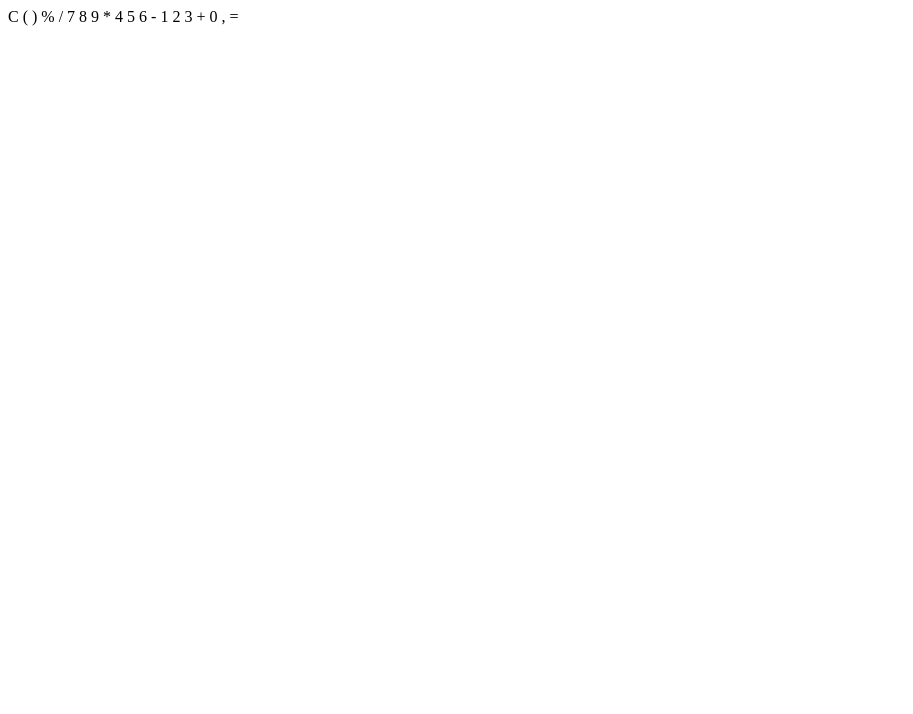
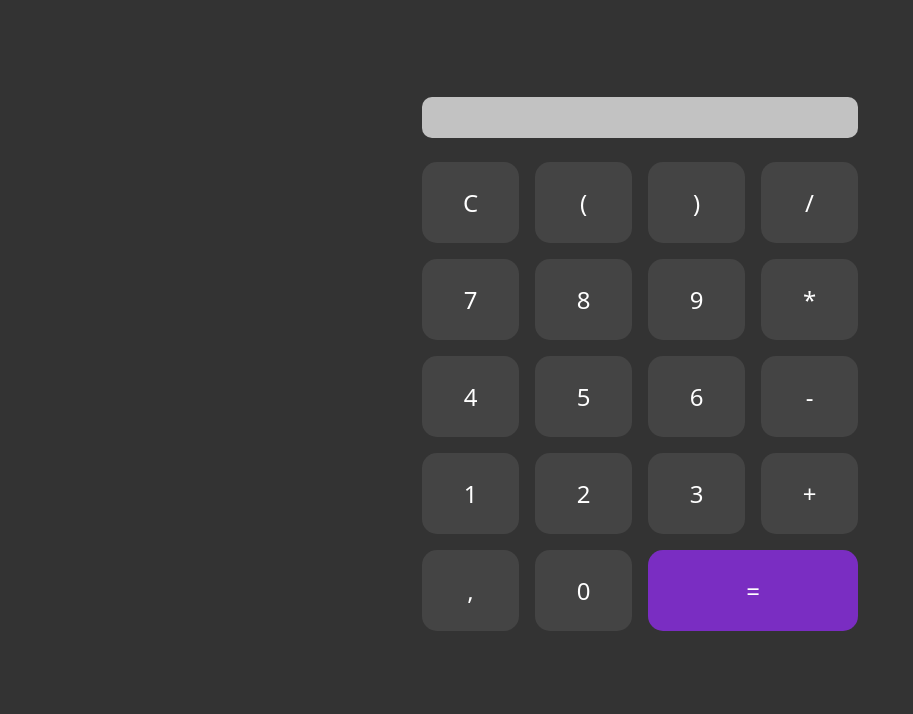
Before and after one commit to jotaraujo/calculator, a website: page index.html in a window 1280 px wide. Shown: the whole page, without its empty margins (0-913 px from the left). Drawn offline with Linux system fonts and the light colour scheme.

Commit message:
:lipstick: feat: Estilização da calculadora concluída

```diff
--- a/assets/css/style.css
+++ b/assets/css/style.css
@@ -0,0 +1,85 @@
+* {
+  box-sizing: border-box;
+  font-family: system-ui, -apple-system, BlinkMacSystemFont, 'Segoe UI', Roboto, Oxygen, Ubuntu, Cantarell, 'Open Sans', 'Helvetica Neue', sans-serif;
+  margin: 0;
+  padding: 0;
+}
+
+body {
+  background-color: #333;
+  display: flex;
+  justify-content: center;
+  align-items: center;
+  min-height: 100vh;
+}
+
+#container {
+  border-radius: 15px;
+  display: flex;
+  flex-direction: column;
+  justify-content: flex-end;
+  align-items: center;
+  height: 750px;
+  width: 500px;
+  padding: 2rem;
+}
+
+/* Área de exibição unificada */
+#calculator-display {
+  border: none;
+  border-radius: 10px;
+  color: #fff;
+  font-size: 1.5rem;
+  margin-bottom: 1.5rem;
+  min-height: 40px;
+  opacity: 0.7;
+  padding-bottom: 0.5rem;
+  width: 100%;
+  text-align: right;
+  transition: outline .3s ease;
+}
+
+#calculator-display:focus {
+  outline: 2px solid #7a2dc2;
+}
+
+.result-display {
+  color: #fff;
+  font-size: 3.5rem;
+  min-height: 80px;
+  width: 100%;
+  text-align: right;
+  margin-bottom: 2rem;
+}
+
+#operators {
+  display: grid;
+  grid-template-columns: repeat(4, 1fr);
+  gap: 1rem;
+  width: 100%;
+}
+
+.operator {
+  background-color: #444;
+  border: none;
+  border-radius: 15px;
+  color: #fff;
+  cursor: pointer;
+  padding: 1.5rem;
+  font-size: 1.5rem;
+  text-align: center;
+  transition: background-color 0.2s ease;
+}
+
+.operator:hover {
+  background-color: #0c45ad;
+}
+
+.operator-equals {
+  grid-column: span 2;
+  background-color: #7a2dc2;
+}
+
+.operator-equals:hover {
+  background-color: #9342d8;
+}
--- a/index.html
+++ b/index.html
@@ -10,14 +10,13 @@
 <body>
   <!-- Criar um container principal da calculadora -->
   <div id="container">
-    <!-- Criar um span onde será colcado os números e as operações-->
-    <span id="calculator-display"></span>
+    <!-- Criar um input onde será colcado os números e as operações-->
+    <input type="text" id="calculator-display"></input>
     <!-- Criar uma div para os botões e os operadores, usar o dataset -->
     <div id="operators">
       <span class="operator" data-operator="clear">C</span>
       <span class="operator" data-operator="(">(</span>
       <span class="operator" data-operator=")">)</span>
-      <span class="operator" data-operator="%">%</span>
       <span class="operator" data-operator="/">/</span>
       <span class="operator" data-operator="7">7</span>
       <span class="operator" data-operator="8">8</span>
@@ -31,15 +30,12 @@
       <span class="operator" data-operator="2">2</span>
       <span class="operator" data-operator="3">3</span>
       <span class="operator" data-operator="+">+</span>
-      <span class="operator" data-operator="empty"></span>
+      <span class="operator" data-operator=",">,</span>
       <span class="operator" data-operator="0">0</span>
-      <span class="operator" data-operator=",">,</span>
-      <span class="operator" data-operator="=">=</span>
+      <span class="operator operator-equals" data-operator="=">=</span>
     </div>
     <!-- Criar uma div que mostra o resultado da operação -->
-    <div id="result">
-      <span class="result-display"></span>
-    </div>
+    <span class="result-display"></span>
   </div>
 </body>
 </html>
```
